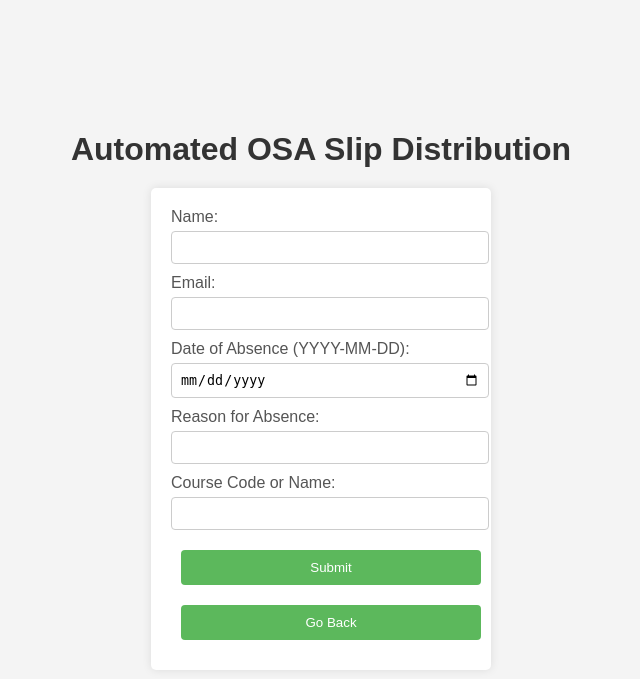
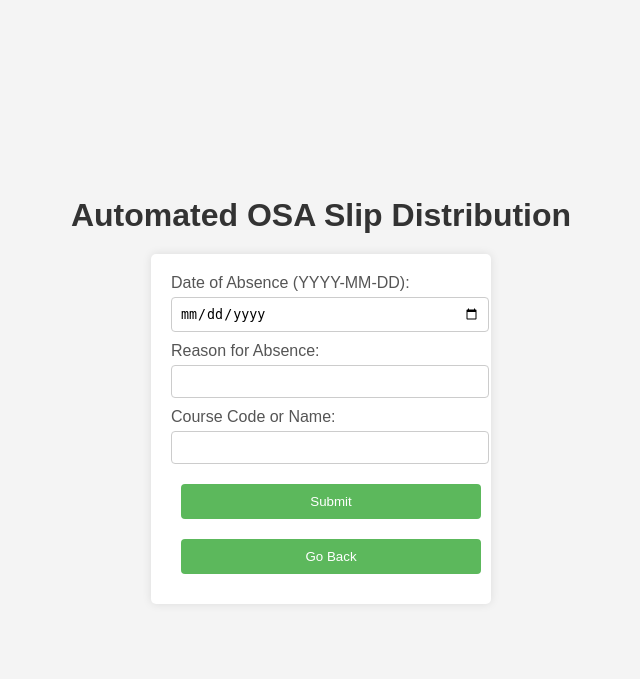
Before and after one commit to Benny-Gil/OSA-System, a Flask app: page /osaform in a window 1280 px wide. Shown: the top 679 px of the page, without its empty margins (319-959 px from the left). Run offline with Flask 3, Linux system fonts and the light colour scheme.

Commit message:
Restrict student addition to authenticated users and remove unnecessary fields from OSA form

```diff
--- a/app.py
+++ b/app.py
@@ -121,22 +121,23 @@ def student():
 
 @app.route('/add_student', methods=['POST'])
 def add_student():
-    data = request.json
-    required_fields = ['name', 'email', 'date_absent', 'reason', 'course']
-    if not all(field in data for field in required_fields):
-        return jsonify({"error": "Missing required fields"}), 400
+    if 'usertype' in session and session['usertype'] == 'student':
+        data = request.json
+        required_fields = ['date_absent', 'reason', 'course']
+        if not all(field in data for field in required_fields):
+            return jsonify({"error": "Missing required fields"}), 400
 
-    name = data['name']
-    email = data['email']
-    date_absent = data['date_absent']
-    reason = data['reason']
-    course = data['course']
-    osa_system.add_student(name, email, date_absent, reason, course)
-    for student in osa_system.students:
-        if student.email == email:
+        email = session['email']
+        student = next((s for s in osa_system.students if s.email == email), None)
+        if student:
+            name = student.name
+            date_absent = data['date_absent']
+            reason = data['reason']
+            course = data['course']
+            osa_system.add_student(name, email, date_absent, reason, course)
             results = osa_system.process_student(student)
             return jsonify(results)
-    return jsonify({"error": "Student not found"}), 404
+    return jsonify({"error": "Unauthorized"}), 401
 
 @app.route('/osaform')
 def osaform():
--- a/templates/osaform.html
+++ b/templates/osaform.html
@@ -8,10 +8,6 @@
 <body>
     <h1>Automated OSA Slip Distribution</h1>
     <form id="osaForm">
-        <label for="name">Name:</label>
-        <input type="text" id="name" name="name" required><br>
-        <label for="email">Email:</label>
-        <input type="email" id="email" name="email" required><br>
         <label for="date_absent">Date of Absence (YYYY-MM-DD):</label>
         <input type="date" id="date_absent" name="date_absent" required><br>
         <label for="reason">Reason for Absence:</label>
@@ -25,8 +21,6 @@
     <script>
         function submitForm() {
             const formData = {
-                name: document.getElementById('name').value,
-                email: document.getElementById('email').value,
                 date_absent: document.getElementById('date_absent').value,
                 reason: document.getElementById('reason').value,
                 course: document.getElementById('course').value
```
